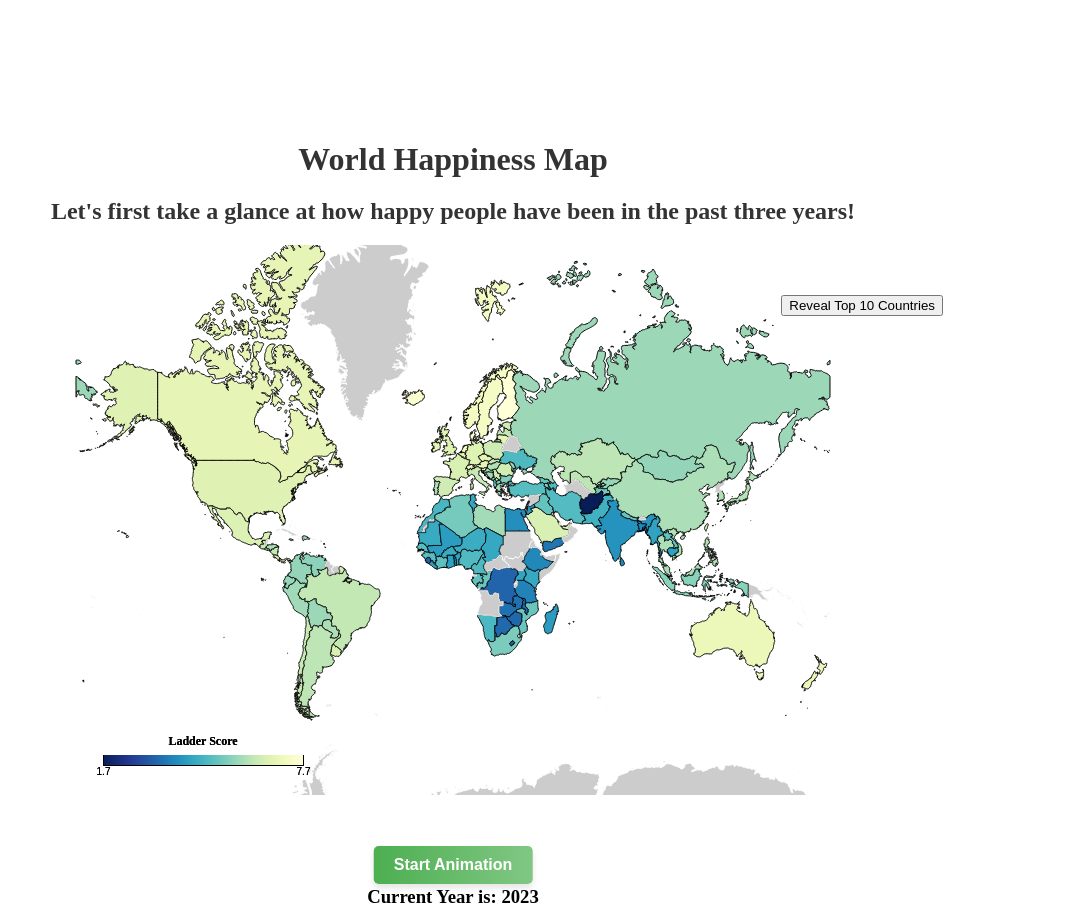
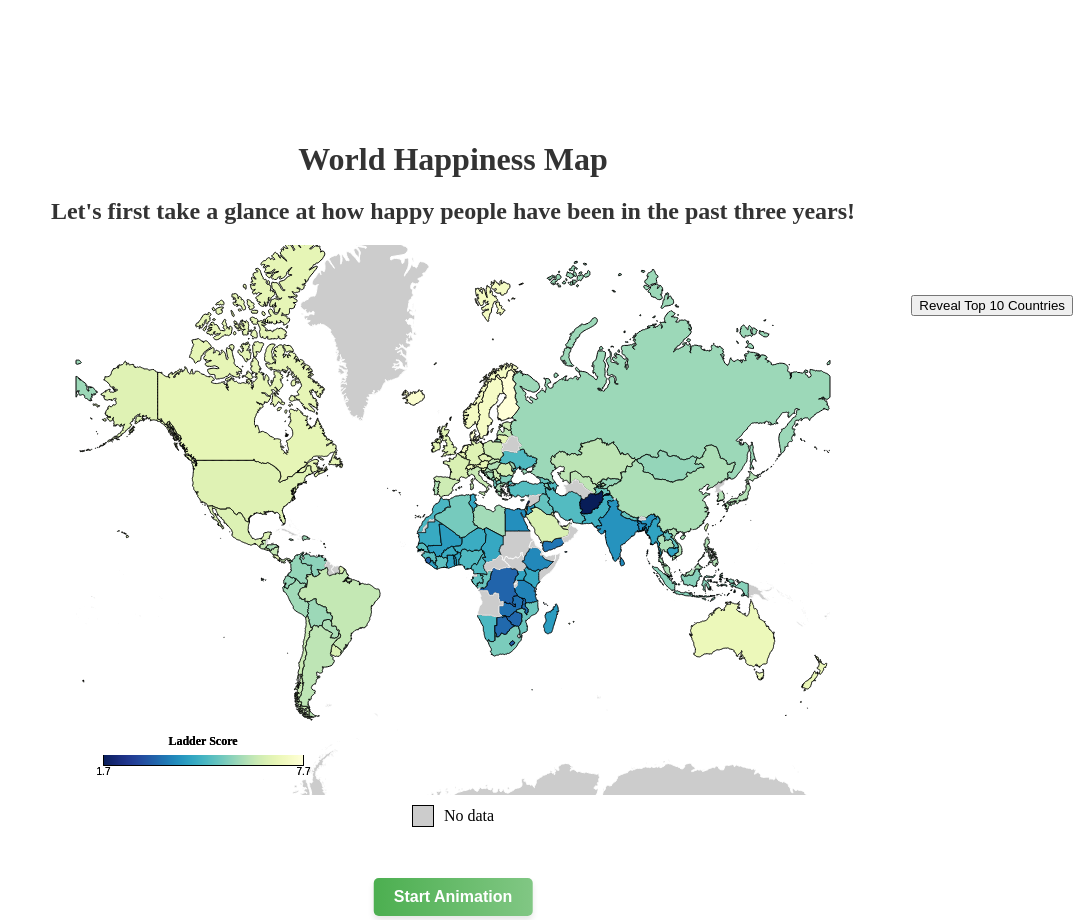
Before and after one commit to Triple3A/WorldHappinessLevel, a React (Vite) app: page / in a window 1280 px wide. Shown: the top 920 px of the page, without its empty margins (195-1280 px from the left). Built offline with nearby package versions, Linux system fonts and the light colour scheme.

Commit message:
slower animation and No data for plot number 1

```diff
--- a/src/components/Animation.tsx
+++ b/src/components/Animation.tsx
@@ -169,7 +169,7 @@ const Animation: React.FC<WorldMapProps> = ({ dataWithYear }) => {
         if (currentYear === 2023) {
           setIsAnimating(false);
         }
-      }, 300);
+      }, 1000);
 
       return () => clearInterval(interval);
     }
--- a/src/components/WorldMapNoTime.tsx
+++ b/src/components/WorldMapNoTime.tsx
@@ -199,8 +199,16 @@ const WorldMapNoTime: React.FC<WorldMapProps> = ({ data }) => {
         <div style={{ display: 'flex', justifyContent: 'center' }}>
           <svg ref={svgRef} width={800} height={550}></svg>
         </div>
+        {/* Legend */}
+        <div style={{ display: 'flex', justifyContent: 'center', marginTop: '10px' }}>
+          <div style={{ display: 'flex', alignItems: 'center', gap: '10px' }}>
+            <div style={{ width: '20px', height: '20px', background: '#ccc', border: '1px solid #000' }}></div>
+            <span>No data</span>
+            {/* Add other color indicators as needed */}
+          </div>
+        </div>
         {/* Position the sidebar on the right */}
-      <div style={{ position: 'absolute', top: '50px', right: '150px' }}>
+        <div style={{ position: 'absolute', top: '50px', right: '20px' }}>
           <button onClick={() => setShowTop10(!showTop10)}>
             {showTop10 ? 'Hide Top 10 Countries' : 'Reveal Top 10 Countries'}
           </button>
@@ -217,6 +225,7 @@ const WorldMapNoTime: React.FC<WorldMapProps> = ({ data }) => {
         </div>
       </div>
   );
+
 };
 
 export default WorldMapNoTime;
```
Lines whose indentation alone changed are shown as unchanged.
